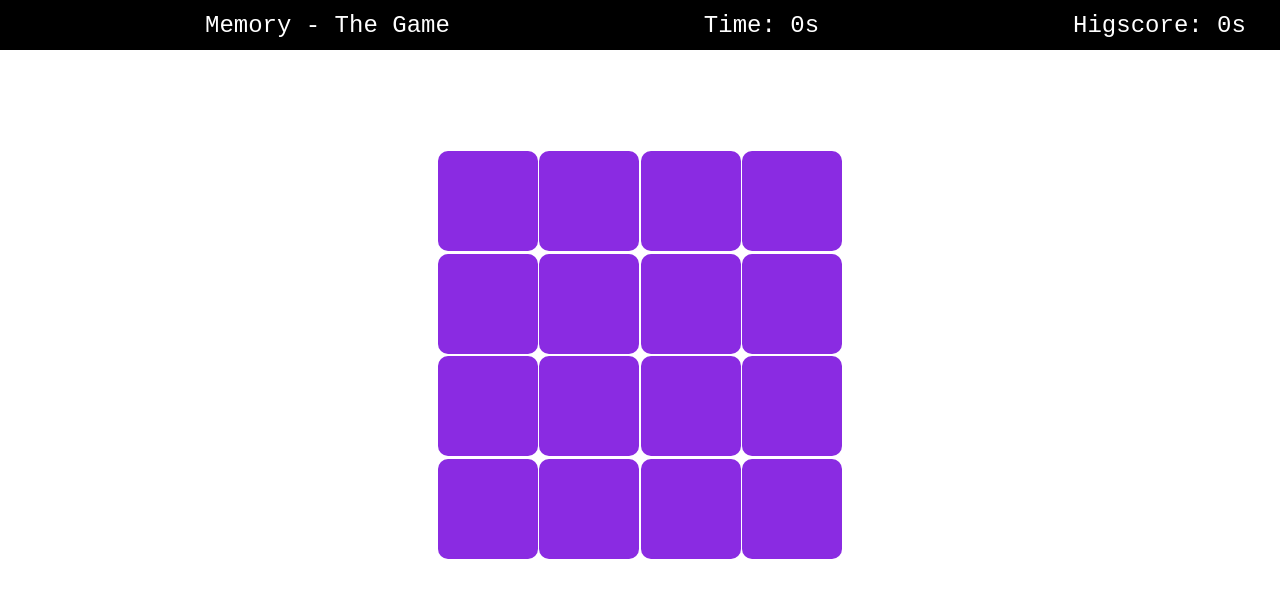
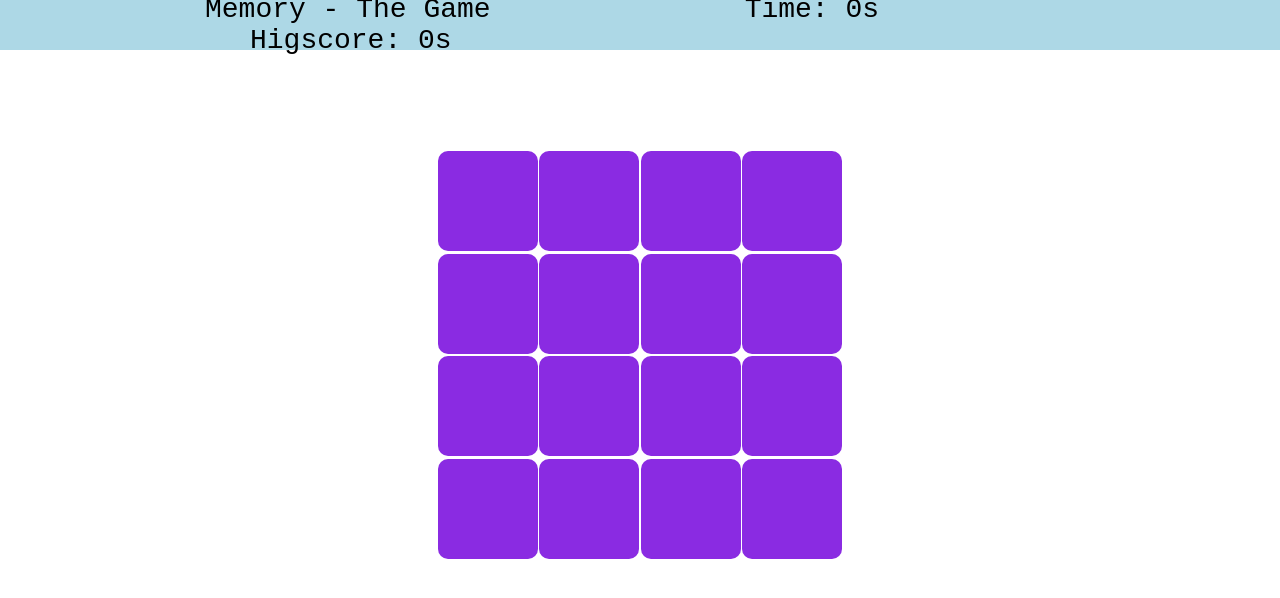
Before and after one commit to DominikHTL/dominikhtl.github.io, a plain HTML site: page memory/16x.html in a window 1280 px wide. Drawn offline with Linux system fonts and the light colour scheme.

Commit message:
Memory - The Game finished 2.0

```diff
--- a/memory/css/style.css
+++ b/memory/css/style.css
@@ -5,16 +5,16 @@
 }
 
 #top_div{
-    background-color: black;
+    background-color: lightblue;
     display: flex;
     align-items: center;
     height: 50px;
 }
 
 #top_ul li {
-    font-size: 24px;
+    font-size: 28px;
     font-family: 'Courier New', Courier, monospace;
-    color:white;
+    color:black;
     display: inline;
 }
 
```
